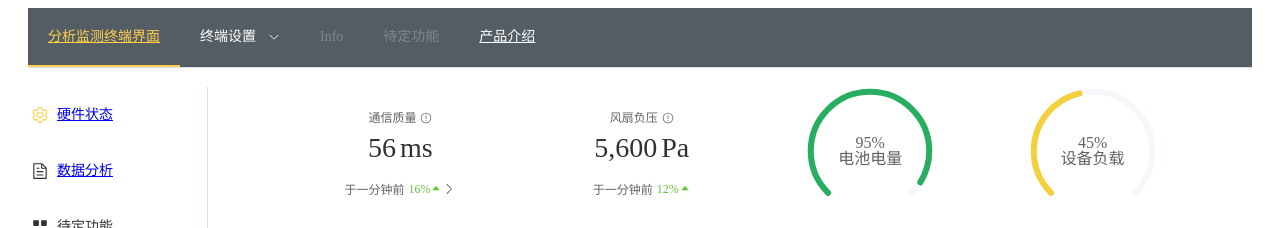
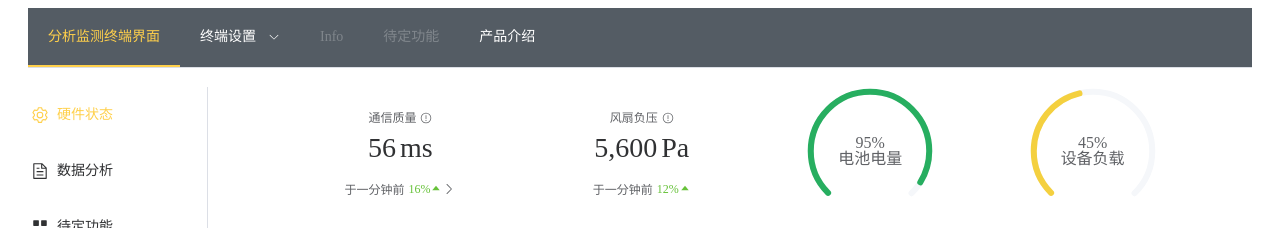
Before and after one commit to DanoAndHolidays/vue-for-lab, a Vue app: page / in a window 1280 px wide. Shown: the top 228 px of the page. Built offline with nearby package versions, Linux system fonts and the light colour scheme.

Commit message:
将router-link的默认样式去掉了

```diff
--- a/src/views/Home/components/Data.vue
+++ b/src/views/Home/components/Data.vue
@@ -4,3 +4,5 @@
 
 <script>
 </script>
+
+<style></style>
--- a/src/views/Home/components/HardwareComponents/Hardware3.vue
+++ b/src/views/Home/components/HardwareComponents/Hardware3.vue
@@ -2,6 +2,7 @@
     <el-row justify="space-evenly">
         <el-col :span="8">
             <p>运行状态</p>
+            //报错不用管
             <p>{{ status.status1 }}</p>
         </el-col>
 
--- a/src/views/Home/components/Header.vue
+++ b/src/views/Home/components/Header.vue
@@ -2,7 +2,7 @@
     <el-menu :default-active="activeIndex2" class="el-menu-demo" mode="horizontal" background-color="#545c64"
         text-color="#fff" active-text-color="#ffd04b" @select="handleSelect">
         <el-menu-item index="1">
-            <RouterLink to="/">分析监测终端界面</RouterLink>
+            <RouterLink to="/" class="link">分析监测终端界面</RouterLink>
         </el-menu-item>
         <el-sub-menu index="2">
             <template #title>终端设置</template>
@@ -19,7 +19,7 @@
         <el-menu-item index="3" disabled>Info</el-menu-item>
         <el-menu-item index="4" disabled>待定功能</el-menu-item>
         <el-menu-item index="5">
-            <RouterLink to="/Store">产品介绍</RouterLink>
+            <RouterLink to="/Store" class="link">产品介绍</RouterLink>
         </el-menu-item>
     </el-menu>
 </template>
--- a/src/views/Home/components/Menu.vue
+++ b/src/views/Home/components/Menu.vue
@@ -35,7 +35,7 @@ const handleClose = (key: string, keyPath: string[]) => {
 
                     </el-icon>
                     <span>
-                        <RouterLink to="/Data">
+                        <RouterLink to="/Data" class="link">
                             数据分析
                         </RouterLink>
                     </span>
--- a/src/views/Home/index.vue
+++ b/src/views/Home/index.vue
@@ -24,4 +24,27 @@ import Menu from './components/Menu.vue';
         </el-container>
     </el-container>
 </template>
-<style></style>
+<style>
+/* 去掉 RouterLink 默认的下划线 */
+.router-link-exact-active,
+.router-link-active {
+    text-decoration: none;
+}
+
+/* 去掉 RouterLink 激活时的变色，可根据需要调整颜色 */
+.router-link-exact-active,
+.router-link-active {
+    color: inherit;
+}
+
+/* 去掉普通 RouterLink 的下划线和变色 */
+a.router-link {
+    text-decoration: none;
+    color: inherit;
+}
+
+.link {
+    text-decoration: none;
+    color: inherit;
+}
+</style>
```
Also changed, not shown: src/assets/main.css (line endings or trailing spaces).
